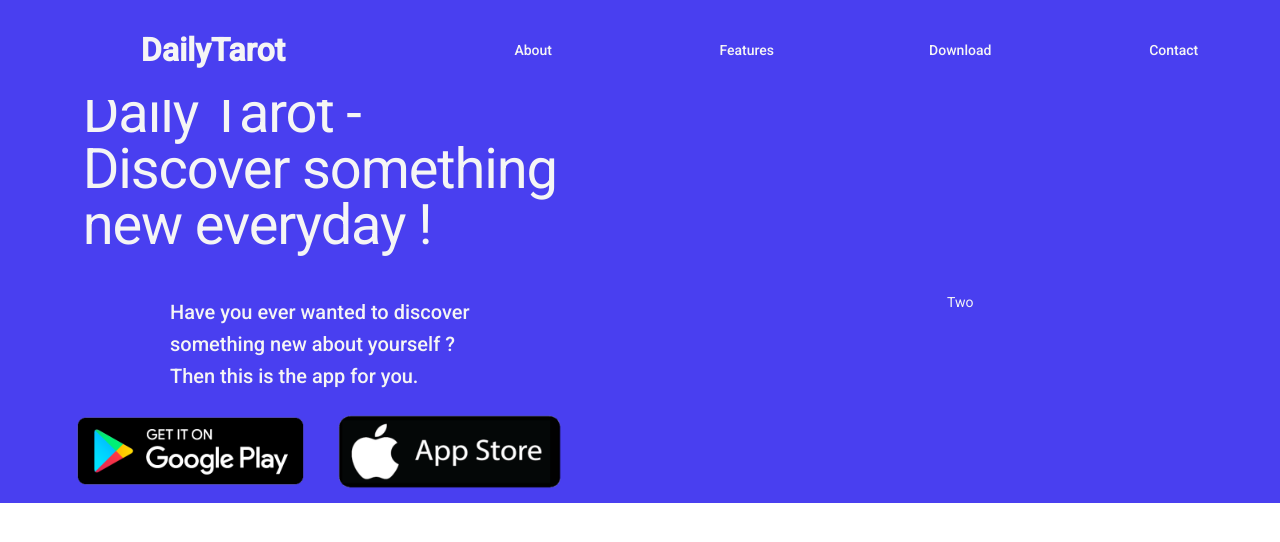
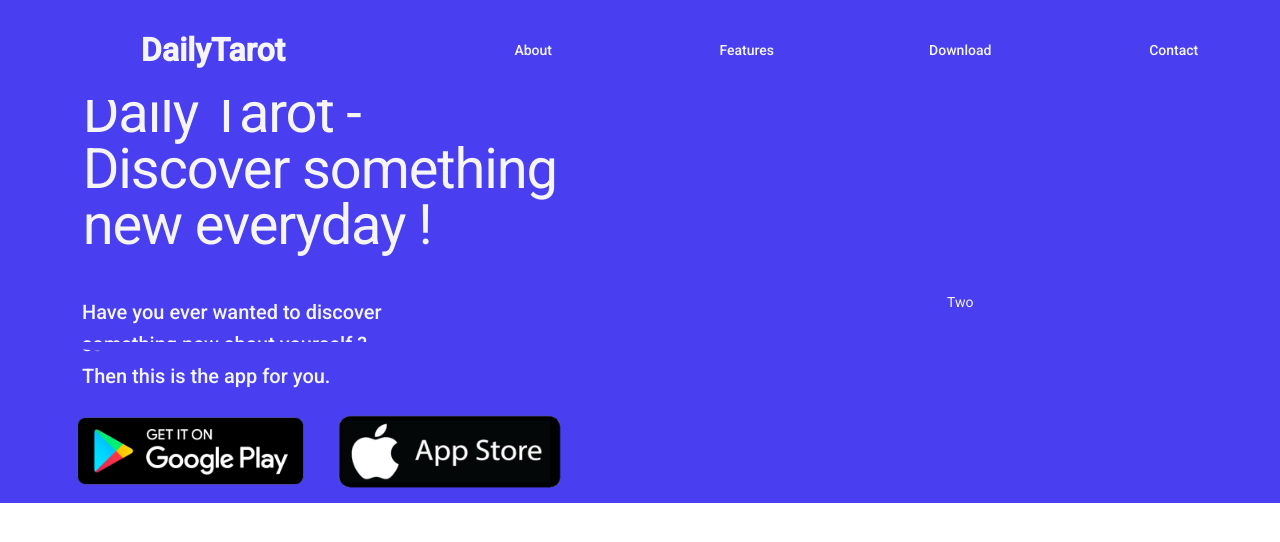
Before and after one commit to lucas-goldner/Dailytarot-Website, an Angular app: page / in a window 1280 px wide. Shown: the top 542 px of the page. Built offline with nearby package versions, Linux system fonts and the light colour scheme.

Commit message:
Added divider boy

```diff
--- a/src/app/page-one/page-one.component.css
+++ b/src/app/page-one/page-one.component.css
@@ -21,6 +21,29 @@
   height: 100px;
 }
 
+.secondTitle {
+  margin-right: 11rem;
+}
+
 .navText {
   font-weight: 500;
 }
+.custom-shape-divider-top-1606174240 {
+  position: absolute;
+  top: 0;
+  left: 0;
+  width: 100%;
+  overflow: hidden;
+  line-height: 0;
+}
+
+.custom-shape-divider-top-1606174240 svg {
+  position: relative;
+  display: block;
+  width: calc(300% + 1.3px);
+  height: 179px;
+}
+
+.custom-shape-divider-top-1606174240 .shape-fill {
+  fill: #493ff0;
+}
--- a/src/app/page-one/page-one.component.html
+++ b/src/app/page-one/page-one.component.html
@@ -19,7 +19,7 @@
     </mat-grid-tile>
     <mat-grid-tile rowspan="4" colspan="1"> Two </mat-grid-tile>
     <mat-grid-tile rowspan="1" colspan="1">
-      <h2 class="body-1">
+      <h2 class="body-1, secondTitle">
         Have you ever wanted to discover<br />
         something new about yourself ? <br />
         Then this is the app for you.
@@ -54,4 +54,18 @@
     <mat-grid-tile> One </mat-grid-tile>
     <mat-grid-tile> Two </mat-grid-tile>
   </mat-grid-list>
+
+  <div
+    class="custom-shape-divider-top-1606174240"
+    [ngStyle]="{ marginTop: mobMobHeight }"
+  >
+    <svg
+      data-name="Layer 1"
+      xmlns="http://www.w3.org/2000/svg"
+      viewBox="0 0 1200 120"
+      preserveAspectRatio="none"
+    >
+      <path d="M1200 0L0 0 598.97 114.72 1200 0z" class="shape-fill"></path>
+    </svg>
+  </div>
 </div>
--- a/src/app/page-one/page-one.component.ts
+++ b/src/app/page-one/page-one.component.ts
@@ -32,7 +32,7 @@ export class PageOneComponent implements OnInit {
 
   constructor() {
     this.mobHeight = window.screen.height / 6 + 'px';
-    this.mobMobHeight = window.screen.height - 100 + 'px';
+    this.mobMobHeight = window.screen.height - 258 + 'px';
     this.mobWidth = window.screen.width + 'px';
     console.log(this.mobHeight);
   }
```
